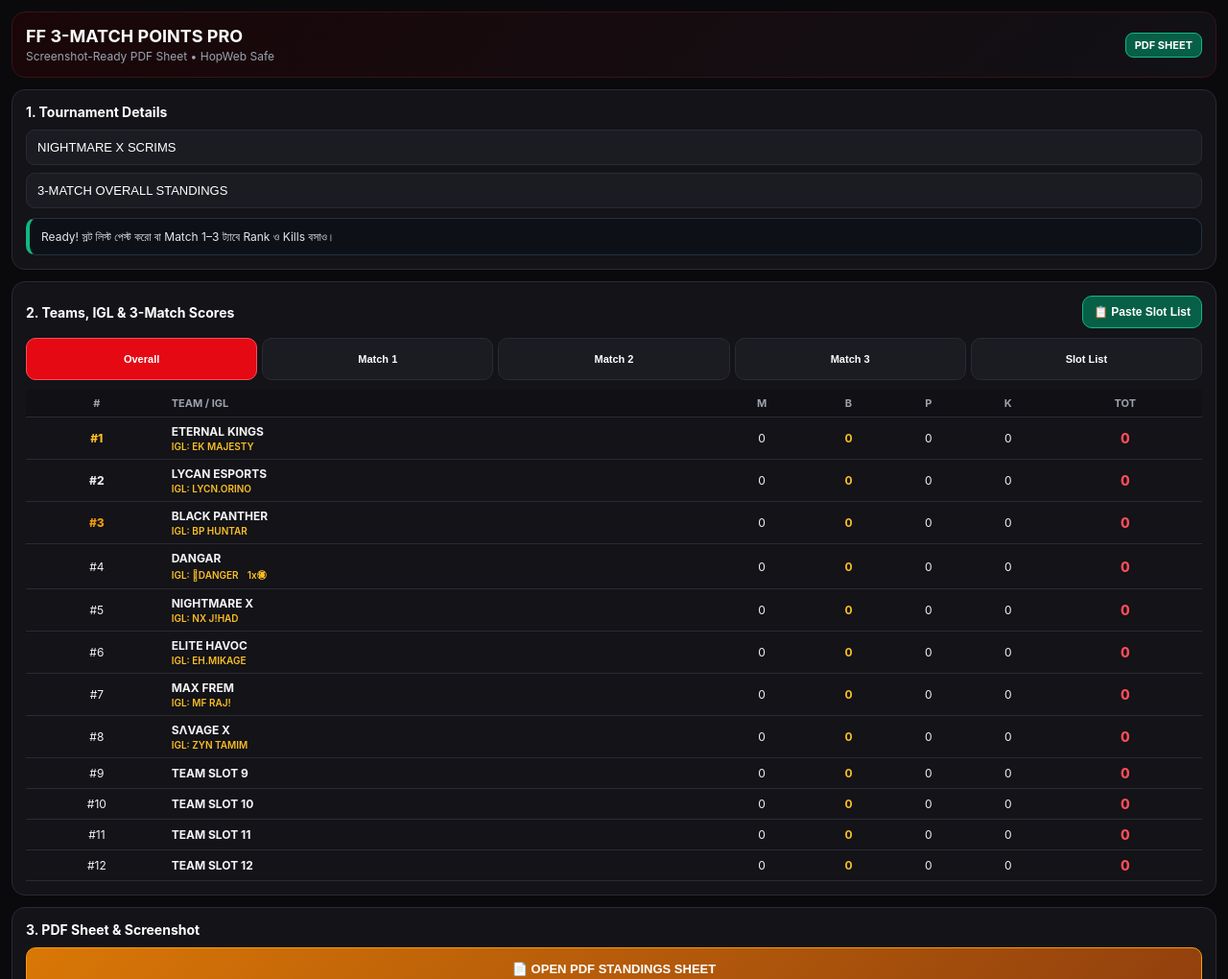
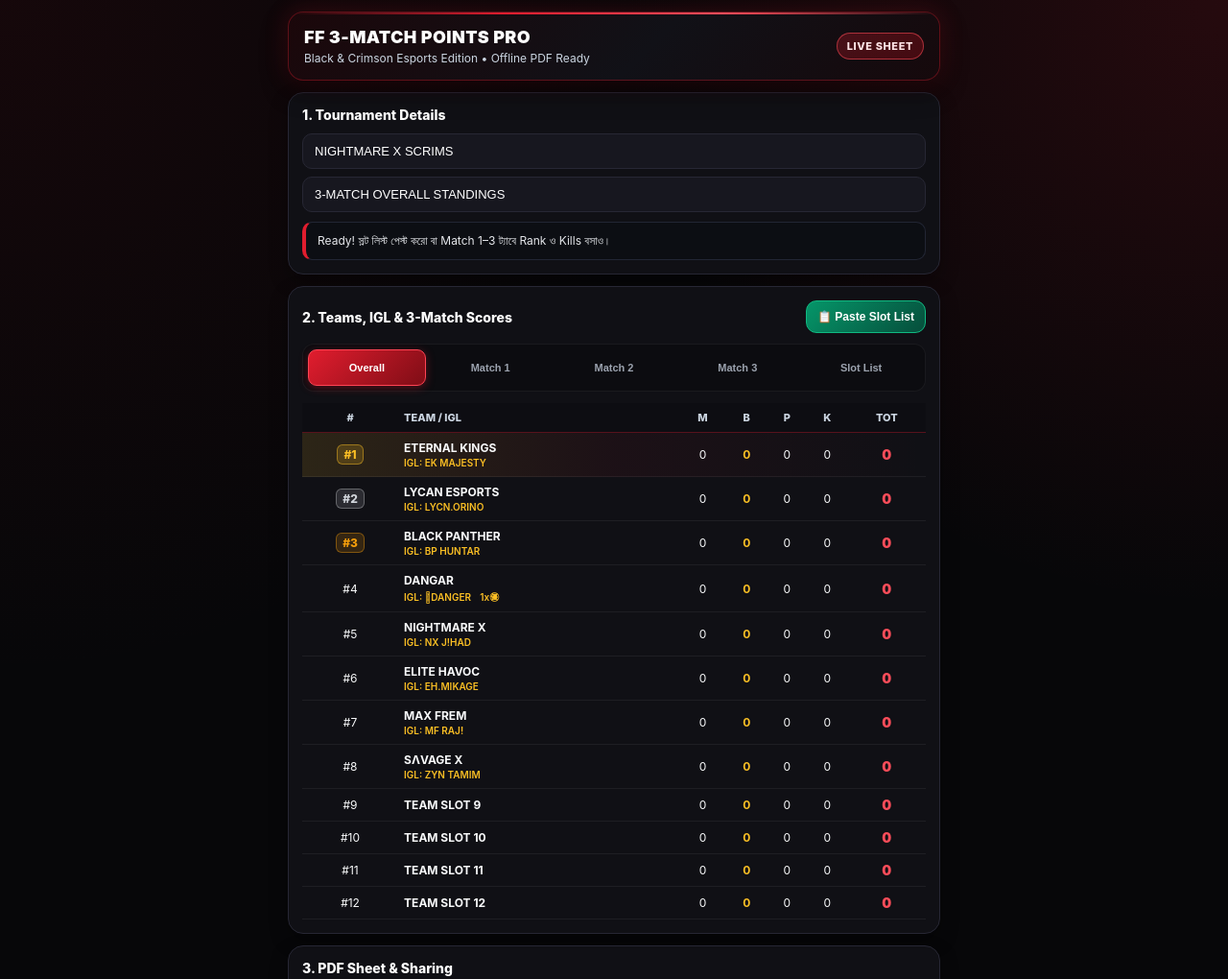
Before and after one commit to tomarid52-ops/Point-Tabil, a plain HTML site: page index.html in a window 1280 px wide. Shown: the top 1020 px of the page at 96% size. Drawn offline with Linux system fonts and the light colour scheme.

Commit message:
Update index.html

```diff
--- a/index.html
+++ b/index.html
@@ -6,84 +6,152 @@
   <title>FF 3-Match Standings PDF Sheet</title>
   <style>
     :root {
-      --bg: #0a0a0d;
-      --card: #131318;
-      --card2: #1b1b22;
-      --border: #2a2a35;
-      --red: #e50914;
-      --red-dark: #9e0008;
-      --gold: #f5b942;
-      --text: #f3f4f6;
+      --bg: #070709;
+      --surface: #101015;
+      --surface-2: #17171f;
+      --surface-hover: #1e1e28;
+      --border: #272734;
+      --border-soft: rgba(255, 255, 255, 0.06);
+      --crimson: #e11d2e;
+      --crimson-deep: #7f0d16;
+      --crimson-glow: rgba(225, 29, 46, 0.22);
+      --gold: #fbbf24;
+      --silver: #d1d5db;
+      --bronze: #f59e0b;
+      --emerald: #10b981;
+      --text: #f9fafb;
       --muted: #9ca3af;
-      --green: #10b981;
     }
-    * { box-sizing: border-box; -webkit-tap-highlight-color: transparent; }
+
+    * {
+      box-sizing: border-box;
+      -webkit-tap-highlight-color: transparent;
+    }
+
     body {
       margin: 0;
-      font-family: -apple-system, BlinkMacSystemFont, "Segoe UI", Roboto, sans-serif;
-      background: var(--bg);
+      font-family: -apple-system, BlinkMacSystemFont, "Segoe UI", Roboto, Inter, sans-serif;
+      background:
+        radial-gradient(circle at top right, rgba(225, 29, 46, 0.14), transparent 36%),
+        radial-gradient(circle at top left, rgba(127, 13, 22, 0.12), transparent 40%),
+        var(--bg);
       color: var(--text);
       padding: 12px;
-      padding-bottom: 50px;
+      padding-bottom: 56px;
+      min-height: 100vh;
     }
+
+    .wrap {
+      max-width: 680px;
+      margin: 0 auto;
+    }
+
     .header {
-      background: linear-gradient(135deg, #1a0608 0%, #111116 100%);
-      border: 1px solid #3b1216;
-      border-radius: 14px;
-      padding: 14px;
+      position: relative;
+      overflow: hidden;
+      background: linear-gradient(135deg, #1b070a 0%, #111117 55%, #16090c 100%);
+      border: 1px solid rgba(225, 29, 46, 0.35);
+      box-shadow: 0 10px 28px rgba(0, 0, 0, 0.45), 0 0 24px var(--crimson-glow);
+      border-radius: 16px;
+      padding: 15px 16px;
       margin-bottom: 12px;
       display: flex;
       align-items: center;
       justify-content: space-between;
-      gap: 10px;
+      gap: 12px;
     }
-    .header h1 { margin: 0; font-size: 18px; color: #fff; }
-    .header p { margin: 3px 0 0; font-size: 12px; color: var(--muted); }
+
+    .header::before {
+      content: "";
+      position: absolute;
+      inset: 0 0 auto 0;
+      height: 2px;
+      background: linear-gradient(90deg, transparent, var(--crimson), #ff4d5a, transparent);
+    }
+
+    .header h1 {
+      margin: 0;
+      font-size: 18px;
+      font-weight: 900;
+      letter-spacing: 0.4px;
+      color: #ffffff;
+    }
+
+    .header p {
+      margin: 4px 0 0;
+      font-size: 12px;
+      color: #cbd5e1;
+    }
+
     .badge {
-      background: #065f46;
-      border: 1px solid var(--green);
-      color: #fff;
+      background: linear-gradient(135deg, rgba(225, 29, 46, 0.25), rgba(127, 13, 22, 0.45));
+      border: 1px solid rgba(255, 77, 90, 0.55);
+      color: #ffe4e6;
       font-size: 11px;
-      font-weight: 700;
-      padding: 5px 9px;
-      border-radius: 8px;
+      font-weight: 800;
+      letter-spacing: 0.6px;
+      padding: 6px 10px;
+      border-radius: 999px;
       white-space: nowrap;
     }
+
     .card {
-      background: var(--card);
+      background: var(--surface);
       border: 1px solid var(--border);
-      border-radius: 14px;
+      box-shadow: 0 8px 20px rgba(0, 0, 0, 0.3);
+      border-radius: 16px;
       padding: 14px;
       margin-bottom: 12px;
     }
+
     .card-title {
       font-size: 14px;
-      font-weight: 700;
-      margin: 0 0 10px;
-      color: #fff;
+      font-weight: 800;
+      margin: 0 0 11px;
+      color: #ffffff;
       display: flex;
       align-items: center;
       justify-content: space-between;
       gap: 8px;
     }
-    .row { display: flex; gap: 8px; margin-bottom: 8px; flex-wrap: wrap; }
-    input[type="text"], input[type="number"], textarea {
+
+    .row {
+      display: flex;
+      gap: 8px;
+      margin-bottom: 8px;
+      flex-wrap: wrap;
+    }
+
+    .row:last-child {
+      margin-bottom: 0;
+    }
+
+    input[type="text"],
+    input[type="number"],
+    textarea {
       width: 100%;
-      background: var(--card2);
+      background: var(--surface-2);
       border: 1px solid var(--border);
-      color: #fff;
-      padding: 10px 11px;
-      border-radius: 9px;
+      color: #ffffff;
+      padding: 10px 12px;
+      border-radius: 10px;
       font-size: 13px;
       outline: none;
+      transition: border-color 0.15s ease, box-shadow 0.15s ease;
     }
-    input:focus, textarea:focus { border-color: var(--red); }
+
+    input:focus,
+    textarea:focus {
+      border-color: var(--crimson);
+      box-shadow: 0 0 0 3px rgba(225, 29, 46, 0.18);
+    }
+
     button {
-      background: var(--card2);
-      color: #fff;
+      background: var(--surface-2);
+      color: #ffffff;
       border: 1px solid var(--border);
       padding: 11px 13px;
-      border-radius: 10px;
+      border-radius: 11px;
       font-size: 13px;
       font-weight: 700;
       cursor: pointer;
@@ -93,101 +161,231 @@
       align-items: center;
       justify-content: center;
       gap: 6px;
+      transition: transform 0.1s ease, background 0.15s ease, border-color 0.15s ease;
     }
-    button:active { transform: scale(0.98); }
-    .btn-red {
-      background: linear-gradient(135deg, var(--red), var(--red-dark));
-      border-color: #ff2e38;
-      color: #fff;
+
+    button:hover {
+      background: var(--surface-hover);
+      border-color: #3a3a4d;
     }
-    .btn-green { background: #065f46; border-color: #10b981; color: #fff; }
+
+    button:active {
+      transform: scale(0.98);
+    }
+
+    .btn-crimson {
+      background: linear-gradient(135deg, var(--crimson), var(--crimson-deep));
+      border-color: #ff3b4b;
+      color: #ffffff;
+      box-shadow: 0 4px 14px rgba(225, 29, 46, 0.28);
+    }
+
+    .btn-crimson:hover {
+      background: linear-gradient(135deg, #f02436, #96101b);
+    }
+
+    .btn-emerald {
+      background: linear-gradient(135deg, #059669, #064e3b);
+      border-color: #10b981;
+      color: #ffffff;
+    }
+
     .btn-gold {
-      background: linear-gradient(135deg, #d97706, #92400e);
-      border-color: #f59e0b;
-      color: #fff;
+      background: linear-gradient(135deg, #d97706, #78350f);
+      border-color: #fbbf24;
+      color: #ffffff;
       width: 100%;
+      box-shadow: 0 4px 14px rgba(217, 119, 6, 0.22);
     }
+
     .status-bar {
-      background: #0d1117;
-      border: 1px solid #263040;
-      border-left: 4px solid var(--green);
+      background: #0c0e13;
+      border: 1px solid #222634;
+      border-left: 4px solid var(--crimson);
       border-radius: 10px;
       padding: 10px 12px;
       font-size: 12px;
       color: #e5e7eb;
       margin-top: 10px;
-      line-height: 1.45;
+      line-height: 1.5;
       word-break: break-word;
     }
+
     .tabs {
       display: grid;
       grid-template-columns: repeat(5, 1fr);
-      gap: 5px;
-      margin-bottom: 10px;
+      gap: 6px;
+      margin-bottom: 12px;
+      background: #0c0c10;
+      padding: 5px;
+      border-radius: 12px;
+      border: 1px solid var(--border-soft);
     }
-    .tab-btn { padding: 10px 3px; font-size: 11px; background: var(--card2); border: 1px solid var(--border); }
-    .tab-btn.active { background: var(--red); border-color: #ff4d57; color: #fff; }
+
+    .tab-btn {
+      padding: 9px 4px;
+      font-size: 11px;
+      min-height: 38px;
+      border-radius: 9px;
+      background: transparent;
+      border: 1px solid transparent;
+      color: var(--muted);
+    }
+
+    .tab-btn.active {
+      background: linear-gradient(135deg, var(--crimson), var(--crimson-deep));
+      border-color: #ff4454;
+      color: #ffffff;
+      box-shadow: 0 2px 10px rgba(225, 29, 46, 0.35);
+    }
+
     .roster-card {
-      background: var(--card2);
+      background: var(--surface-2);
       border: 1px solid var(--border);
-      border-radius: 10px;
+      border-radius: 12px;
       padding: 10px;
       margin-bottom: 8px;
     }
+
     .roster-head {
       font-size: 12px;
       font-weight: 800;
       color: var(--gold);
-      margin-bottom: 6px;
+      margin-bottom: 7px;
+      display: flex;
+      align-items: center;
+      justify-content: space-between;
     }
+
     .roster-grid {
       display: grid;
       grid-template-columns: 1fr 1fr;
-      gap: 6px;
+      gap: 7px;
     }
-    table { width: 100%; border-collapse: collapse; font-size: 12px; }
-    th, td { padding: 7px 4px; border-bottom: 1px solid var(--border); text-align: center; vertical-align: middle; }
-    th { color: var(--muted); font-size: 11px; text-transform: uppercase; background: #101015; }
-    td.team-col, th.team-col { text-align: left; }
-    .mini-input { padding: 7px 4px !important; font-size: 13px !important; text-align: center; min-height: 36px; }
-    .igl-sub { display: block; font-size: 10px; color: #fbbf24; margin-top: 2px; font-weight: 600; }
-    .rank-1 { color: #fbbf24; font-weight: 800; }
-    .rank-2 { color: #e5e7eb; font-weight: 800; }
-    .rank-3 { color: #f59e0b; font-weight: 800; }
+
+    table {
+      width: 100%;
+      border-collapse: collapse;
+      font-size: 12px;
+    }
+
+    th,
+    td {
+      padding: 8px 4px;
+      border-bottom: 1px solid var(--border-soft);
+      text-align: center;
+      vertical-align: middle;
+    }
+
+    th {
+      color: #cbd5e1;
+      font-size: 11px;
+      font-weight: 800;
+      text-transform: uppercase;
+      background: #0d0d12;
+      border-bottom: 1px solid rgba(225, 29, 46, 0.35);
+    }
+
+    tbody tr:hover {
+      background: rgba(255, 255, 255, 0.025);
+    }
+
+    tbody tr.top-row-1 {
+      background: linear-gradient(90deg, rgba(251, 191, 36, 0.12), rgba(225, 29, 46, 0.06), transparent);
+    }
+
+    td.team-col,
+    th.team-col {
+      text-align: left;
+      padding-left: 6px;
+    }
+
+    .mini-input {
+      padding: 7px 4px !important;
+      font-size: 13px !important;
+      font-weight: 700;
+      text-align: center;
+      min-height: 36px;
+      border-radius: 8px !important;
+    }
+
+    .igl-sub {
+      display: block;
+      font-size: 10px;
+      color: var(--gold);
+      margin-top: 2px;
+      font-weight: 600;
+    }
+
+    .rank-pill {
+      display: inline-block;
+      padding: 2px 6px;
+      border-radius: 6px;
+      font-weight: 800;
+    }
+
+    .rank-1 {
+      background: rgba(251, 191, 36, 0.18);
+      color: var(--gold);
+      border: 1px solid rgba(251, 191, 36, 0.45);
+    }
+
+    .rank-2 {
+      background: rgba(209, 213, 219, 0.14);
+      color: var(--silver);
+      border: 1px solid rgba(209, 213, 219, 0.35);
+    }
+
+    .rank-3 {
+      background: rgba(245, 158, 11, 0.16);
+      color: var(--bronze);
+      border: 1px solid rgba(245, 158, 11, 0.4);
+    }
+
+    .tot-pts {
+      color: #ff4d5a;
+      font-weight: 900;
+      font-size: 14px;
+    }
+
     .modal {
       display: none;
       position: fixed;
       inset: 0;
-      background: rgba(0,0,0,0.94);
+      background: rgba(0, 0, 0, 0.92);
       z-index: 999;
       padding: 10px;
       align-items: flex-start;
       justify-content: center;
       overflow-y: auto;
     }
+
     .modal-box {
-      background: var(--card);
+      background: var(--surface);
       border: 1px solid var(--border);
-      border-radius: 14px;
+      border-radius: 16px;
       padding: 14px;
       width: 100%;
-      max-width: 520px;
+      max-width: 540px;
       margin: 12px auto;
     }
+
     .pdf-sheet {
       background: #ffffff;
       color: #111827;
-      border-radius: 10px;
+      border-radius: 12px;
       padding: 16px;
       margin-bottom: 12px;
-      border: 2px solid #e50914;
+      border: 2px solid #dc2626;
     }
+
     .pdf-header {
       text-align: center;
-      border-bottom: 2px solid #e50914;
+      border-bottom: 2px solid #dc2626;
       padding-bottom: 10px;
       margin-bottom: 12px;
     }
+
     .pdf-header h2 {
       margin: 0;
       font-size: 20px;
@@ -195,18 +393,21 @@
       color: #111827;
       letter-spacing: 0.5px;
     }
+
     .pdf-header p {
       margin: 4px 0 0;
       font-size: 12px;
       font-weight: 700;
       color: #b91c1c;
     }
+
     .pdf-table {
       width: 100%;
       border-collapse: collapse;
       font-size: 12px;
       color: #111827;
     }
+
     .pdf-table th {
       background: #111827;
       color: #ffffff;
@@ -214,45 +415,62 @@
       font-size: 11px;
       border: 1px solid #374151;
     }
+
     .pdf-table td {
       padding: 6px 4px;
       border: 1px solid #d1d5db;
       text-align: center;
       color: #111827;
     }
-    .pdf-table td.team-left, .pdf-table th.team-left {
+
+    .pdf-table td.team-left,
+    .pdf-table th.team-left {
       text-align: left;
       padding-left: 6px;
     }
-    .pdf-top1 { background: #fef3c7; font-weight: 800; }
+
+    .pdf-top1 {
+      background: #fef3c7;
+      font-weight: 800;
+    }
+
     .pdf-footer {
       margin-top: 10px;
       text-align: center;
       font-size: 11px;
       color: #4b5563;
-      font-weight: 600;
+      font-weight: 700;
     }
+
     @media print {
-      body > *:not(#pdfModal) { display: none !important; }
+      body > *:not(#pdfModal) {
+        display: none !important;
+      }
       #pdfModal {
         display: block !important;
         position: static !important;
-        background: #fff !important;
+        background: #ffffff !important;
         padding: 0 !important;
       }
-      .no-print { display: none !important; }
-      .pdf-sheet { border: none !important; padding: 0 !important; margin: 0 !important; }
+      .no-print {
+        display: none !important;
+      }
+      .pdf-sheet {
+        border: none !important;
+        padding: 0 !important;
+        margin: 0 !important;
+      }
     }
   </style>
 </head>
 <body>
-
+  <div class="wrap">
     <div class="header">
       <div>
         <h1>FF 3-MATCH POINTS PRO</h1>
-      <p>Screenshot-Ready PDF Sheet • HopWeb Safe</p>
+        <p>Black &amp; Crimson Esports Edition • Offline PDF Ready</p>
       </div>
-    <span class="badge">PDF SHEET</span>
+      <span class="badge">LIVE SHEET</span>
     </div>
 
     <!-- 1. Tournament Info -->
@@ -271,7 +489,7 @@
     <div class="card">
       <div class="card-title">
         <span>2. Teams, IGL &amp; 3-Match Scores</span>
-      <button type="button" id="openPasteBtn" class="btn-green" style="padding:6px 11px; min-height:34px; font-size:12px;">📋 Paste Slot List</button>
+        <button type="button" id="openPasteBtn" class="btn-emerald" style="padding:6px 11px; min-height:34px; font-size:12px;">📋 Paste Slot List</button>
       </div>
 
       <div class="tabs">
@@ -287,13 +505,14 @@
 
     <!-- 3. Export Actions -->
     <div class="card">
-    <div class="card-title">3. PDF Sheet &amp; Screenshot</div>
+      <div class="card-title">3. PDF Sheet &amp; Sharing</div>
       <div class="row">
         <button type="button" id="openPdfSheetBtn" class="btn-gold">📄 OPEN PDF STANDINGS SHEET</button>
       </div>
       <div class="row">
-      <button type="button" id="copyTextBtn" style="flex:1;">📋 Copy WhatsApp Text</button>
+        <button type="button" id="copyTextBtn" class="btn-crimson" style="flex:1;">📋 Copy WhatsApp Text</button>
         <button type="button" id="resetScoresBtn" style="flex:1;">🔄 Reset Scores</button>
+      </div>
     </div>
   </div>
 
@@ -306,7 +525,7 @@
       </p>
       <textarea id="pasteArea" rows="11" placeholder="1. ETERNAL KINGS - EK MAJESTY&#10;2. LYCAN ESPORTS - LYCN.ORINO&#10;..."></textarea>
       <div class="row" style="margin-top:10px;">
-        <button type="button" id="applyPasteBtn" class="btn-red" style="flex:1;">⚡ Apply Slot List</button>
+        <button type="button" id="applyPasteBtn" class="btn-crimson" style="flex:1;">⚡ Apply Slot List</button>
         <button type="button" id="closePasteBtn" style="flex:1;">Cancel</button>
       </div>
     </div>
@@ -316,8 +535,8 @@
   <div class="modal" id="pdfModal">
     <div class="modal-box">
       <div class="row no-print" style="margin-bottom:10px;">
-        <button type="button" id="printPdfBtn" class="btn-green" style="flex:1;">🖨️ Save / Print PDF</button>
-        <button type="button" id="closePdfBtn" class="btn-red" style="flex:1;">✕ Close</button>
+        <button type="button" id="printPdfBtn" class="btn-emerald" style="flex:1;">🖨️ Save / Print PDF</button>
+        <button type="button" id="closePdfBtn" class="btn-crimson" style="flex:1;">✕ Close</button>
       </div>
       <p class="no-print" style="font-size:11px;color:#fbbf24;margin:0 0 10px;line-height:1.4;">
         নিচের পরিষ্কার Sheet-এর <b>Screenshot</b> নিয়ে রাখতে পারো, অথবা <b>Save / Print PDF</b> চাপো।
@@ -513,11 +732,12 @@
             <tbody>
         `;
         sorted.forEach((t, idx) => {
-          const rankClass = idx === 0 ? "rank-1" : idx === 1 ? "rank-2" : idx === 2 ? "rank-3" : "";
+          const rankClass = idx === 0 ? "rank-pill rank-1" : idx === 1 ? "rank-pill rank-2" : idx === 2 ? "rank-pill rank-3" : "";
+          const rowClass = idx === 0 ? ' class="top-row-1"' : "";
           const iglLine = t.igl ? `<span class="igl-sub">IGL: ${escapeHtml(t.igl)}</span>` : "";
           html += `
-            <tr>
-              <td class="${rankClass}">#${idx + 1}</td>
+            <tr${rowClass}>
+              <td><span class="${rankClass}">#${idx + 1}</span></td>
               <td class="team-col">
                 <span style="font-weight:700;display:block;">${escapeHtml(t.name)}</span>
                 ${iglLine}
@@ -526,7 +746,7 @@
               <td style="color:#fbbf24;font-weight:700;">${t.booyah}</td>
               <td>${t.placePts}</td>
               <td>${t.kills}</td>
-              <td style="color:#ff4d57;font-weight:800;font-size:14px;">${t.total}</td>
+              <td class="tot-pts">${t.total}</td>
             </tr>
           `;
         });
```
Lines whose indentation alone changed are shown as unchanged.
